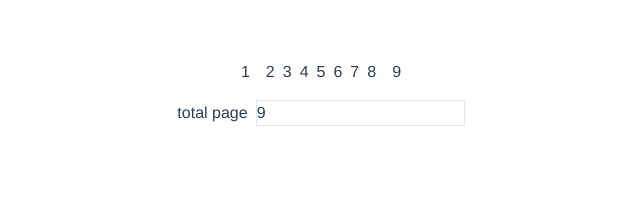
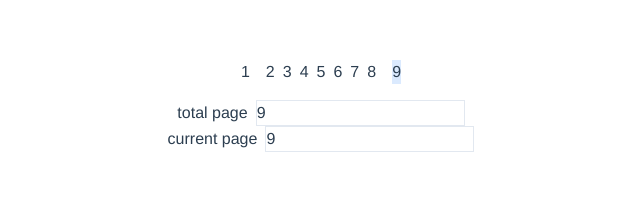
Before and after one commit to khoufstudio/vue-simple-pagination, a Vue app: page / in a window 1280 px wide. Shown: the top 202 px of the page, without its empty margins (319-959 px from the left). Built offline with nearby package versions, Linux system fonts and the light colour scheme.

Commit message:
add current page

```diff
--- a/src/components/SimplePagination.vue
+++ b/src/components/SimplePagination.vue
@@ -2,29 +2,36 @@
 import { ref } from 'vue'
 
 const totalPage = ref<number>(9)
+const currentPage = ref<number>(9)
 
 </script>
 
 <template>
   <div class="flex gap-2 justify-center">
     <!-- first button -->
-    <button v-if="totalPage > 0">1</button>
+    <button :class="[currentPage === 1 ? 'bg-blue-100' : '']" v-if="totalPage > 0">1</button>
 
     <!-- rest buttons  -->
     <div v-for="x in totalPage" :key="x">
-      <button v-if="x > 1 && x < totalPage">{{ x }}</button>
+      <button :class="[currentPage === x ? 'bg-blue-100' : '']" v-if="x > 1 && x < totalPage">{{ x }}</button>
     </div>
 
     <!-- last button -->
-    <button>{{ totalPage }}</button>
+    <button :class="[currentPage === totalPage ? 'bg-blue-100' : '']">{{ totalPage }}</button>
   </div>
 
   <!-- input container -->
   <div class="mt-4">
     <!-- total page -->
     <legend>
-      <label  class="mr-2" for="totalPage">total page</label>
+      <label class="mr-2" for="totalPage">total page</label>
       <input class="border border-slate-200" type="number" v-model="totalPage">
+    </legend>
+
+    <!-- current page -->
+    <legend>
+      <label class="mr-2" for="totalPage">current page</label>
+      <input class="border border-slate-200" type="number" v-model="currentPage">
     </legend>
   </div>
 </template>
```
